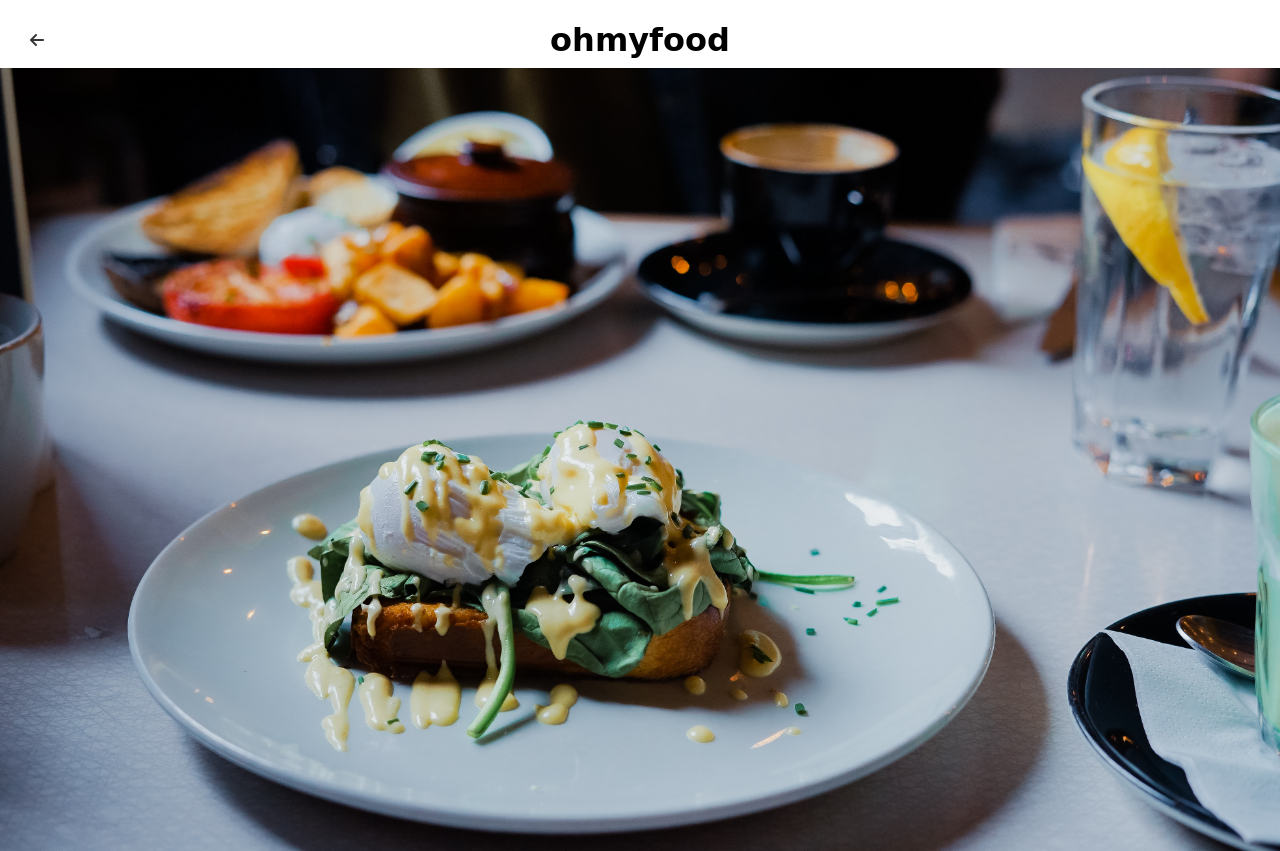
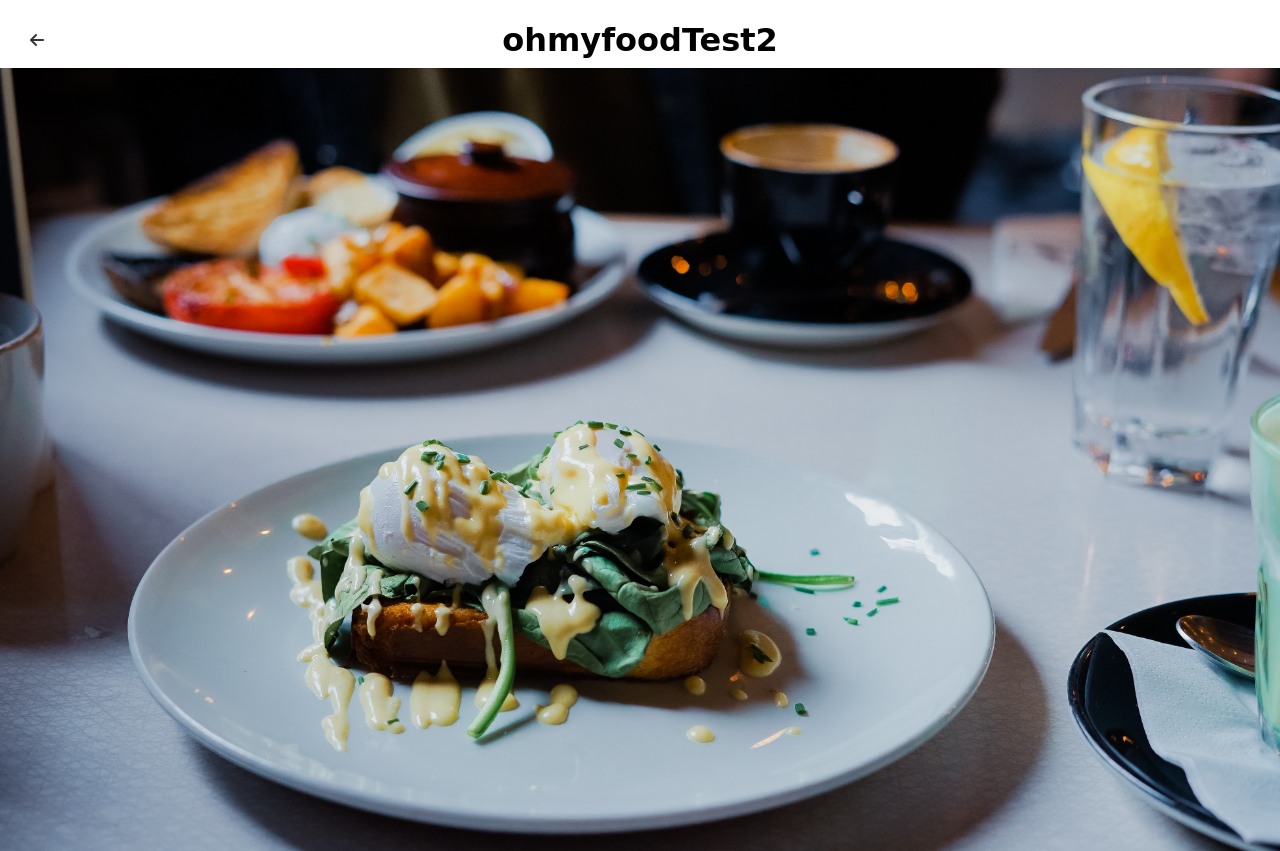
Before and after one commit to PierreGlade/Projet4, a website: page menu-alafrancaise.html in a window 1280 px wide. Shown: the top 851 px of the page. Drawn offline with Linux system fonts and the light colour scheme; a web font is replaced by a local one.

```diff
--- a/menu-alafrancaise.html
+++ b/menu-alafrancaise.html
@@ -22,7 +22,7 @@
       <a href="index.html">
       <i class="fa-solid fa-arrow-left"></i>
       </a>
-      <h1>ohmyfood</h1>
+      <h1>ohmyfoodTest2</h1>
     </header>
 
     <img src="images/restaurants/toa-heftiba-DQKerTsQwi0-unsplash.jpg" />
```
Also changed, not shown: package.json (added, +11 -0 lines), README.md (deleted), sass/utils/_variables.scss (added), style.css.
